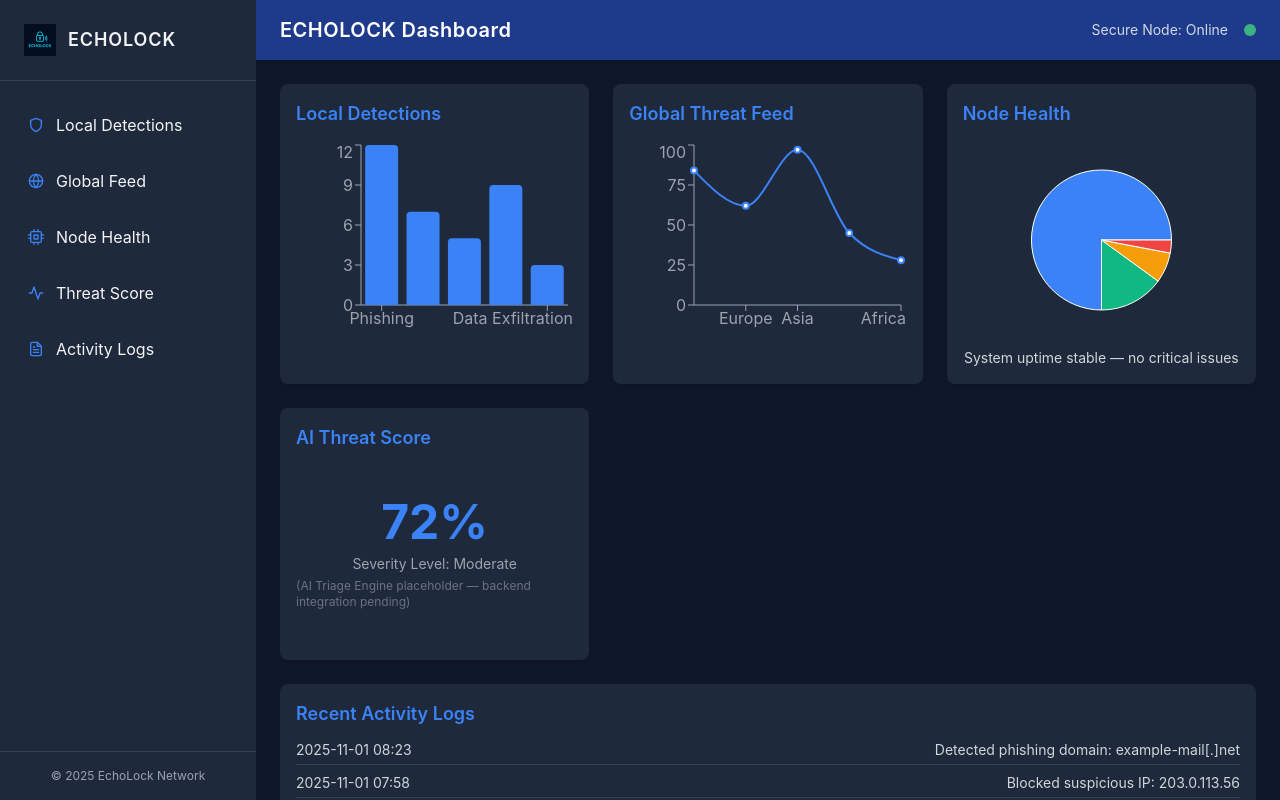
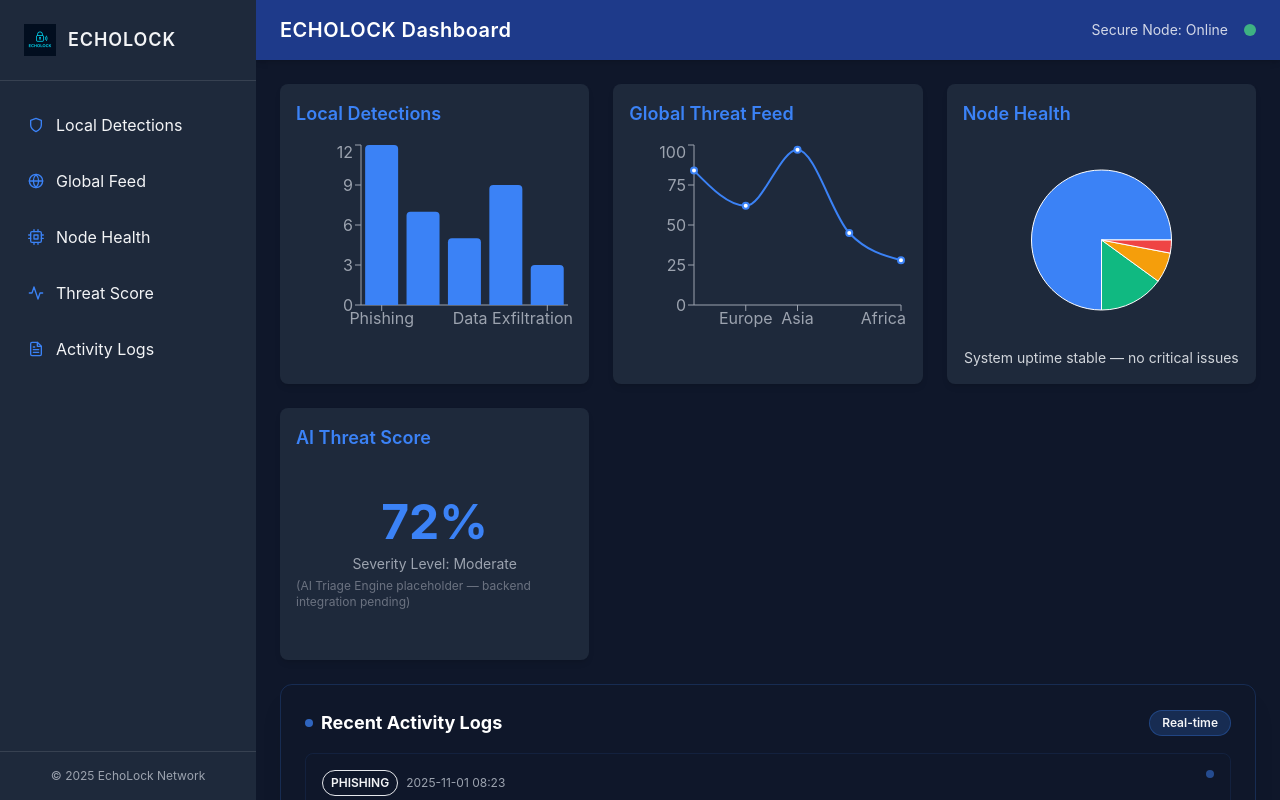
Before and after one commit to Ordixian/Echo, a React (Vite) app: page / in a window 1280 px wide. Built offline with nearby package versions, Linux system fonts and the light colour scheme.

Commit message:
Update ActivityLogs.jsx

```diff
--- a/src/components/ActivityLogs.jsx
+++ b/src/components/ActivityLogs.jsx
@@ -1,20 +1,60 @@
 import React from "react";
 import logs from "../data/logs";
 
+const severityColors = {
+  phishing: "bg-danger/20 text-danger border-danger/30",
+  blocked: "bg-warning/20 text-warning border-warning/30",
+  malware: "bg-danger/20 text-danger border-danger/30",
+  anomaly: "bg-warning/20 text-warning border-warning/30",
+  sync: "bg-success/20 text-success border-success/30"
+};
+
+function getSeverity(event) {
+  if (event.includes("phishing") || event.includes("Malware")) return "phishing";
+  if (event.includes("Blocked") || event.includes("suspicious")) return "blocked";
+  if (event.includes("Anomaly")) return "anomaly";
+  if (event.includes("sync")) return "sync";
+  return "sync";
+}
+
 function ActivityLogs() {
   return (
-    <div className="bg-[#1e293b] p-4 rounded-lg shadow-md col-span-full md:col-span-2 lg:col-span-3">
-      <h2 className="text-lg font-semibold mb-3 text-accent">Recent Activity Logs</h2>
-      <div className="max-h-48 overflow-y-auto text-sm space-y-2">
-        {logs.map((log, i) => (
-          <div
-            key={i}
-            className="flex justify-between border-b border-gray-700 pb-1 text-gray-300"
-          >
-            <span>{log.time}</span>
-            <span>{log.event}</span>
-          </div>
-        ))}
+    <div className="glass p-6 rounded-xl shadow-xl card-hover border border-accent/20 col-span-full md:col-span-2 lg:col-span-3 animate-fade-in">
+      <div className="flex items-center justify-between mb-4">
+        <h2 className="text-lg font-bold text-white flex items-center gap-2">
+          <span className="w-2 h-2 bg-accent rounded-full animate-pulse"></span>
+          Recent Activity Logs
+        </h2>
+        <span className="text-xs px-3 py-1 bg-accent/20 text-accentGlow rounded-full font-semibold border border-accent/30">
+          Real-time
+        </span>
+      </div>
+
+      <div className="space-y-3 max-h-64 overflow-y-auto">
+        {logs.map((log, i) => {
+          const severity = getSeverity(log.event);
+          return (
+            <div
+              key={i}
+              className="glass p-4 rounded-lg border border-accent/10 hover:border-accent/30 transition-all duration-200 group cursor-pointer"
+            >
+              <div className="flex items-start justify-between gap-4">
+                <div className="flex-1">
+                  <div className="flex items-center gap-2 mb-2">
+                    <span className={`text-xs px-2 py-1 rounded-full font-semibold border ${severityColors[severity]}`}>
+                      {severity.toUpperCase()}
+                    </span>
+                    <span className="text-xs text-gray-400">{log.time}</span>
+                  </div>
+                  <p className="text-sm text-gray-200 group-hover:text-white transition-colors">
+                    {log.event}
+                  </p>
+                </div>
+                <div className="w-2 h-2 bg-accent/50 rounded-full group-hover:bg-accent group-hover:scale-150 transition-all"></div>
+              </div>
+            </div>
+          );
+        })}
       </div>
     </div>
   );
```
